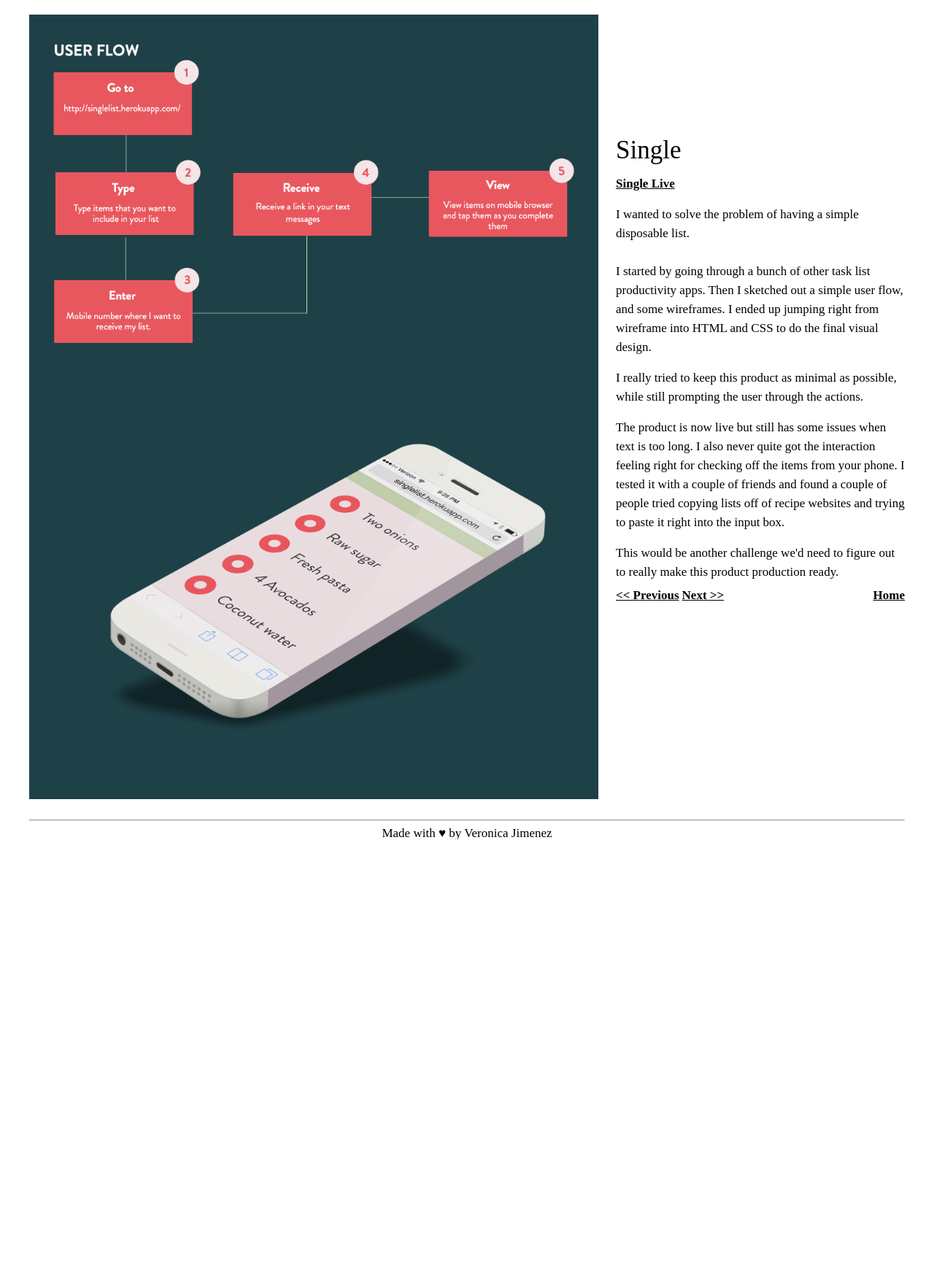
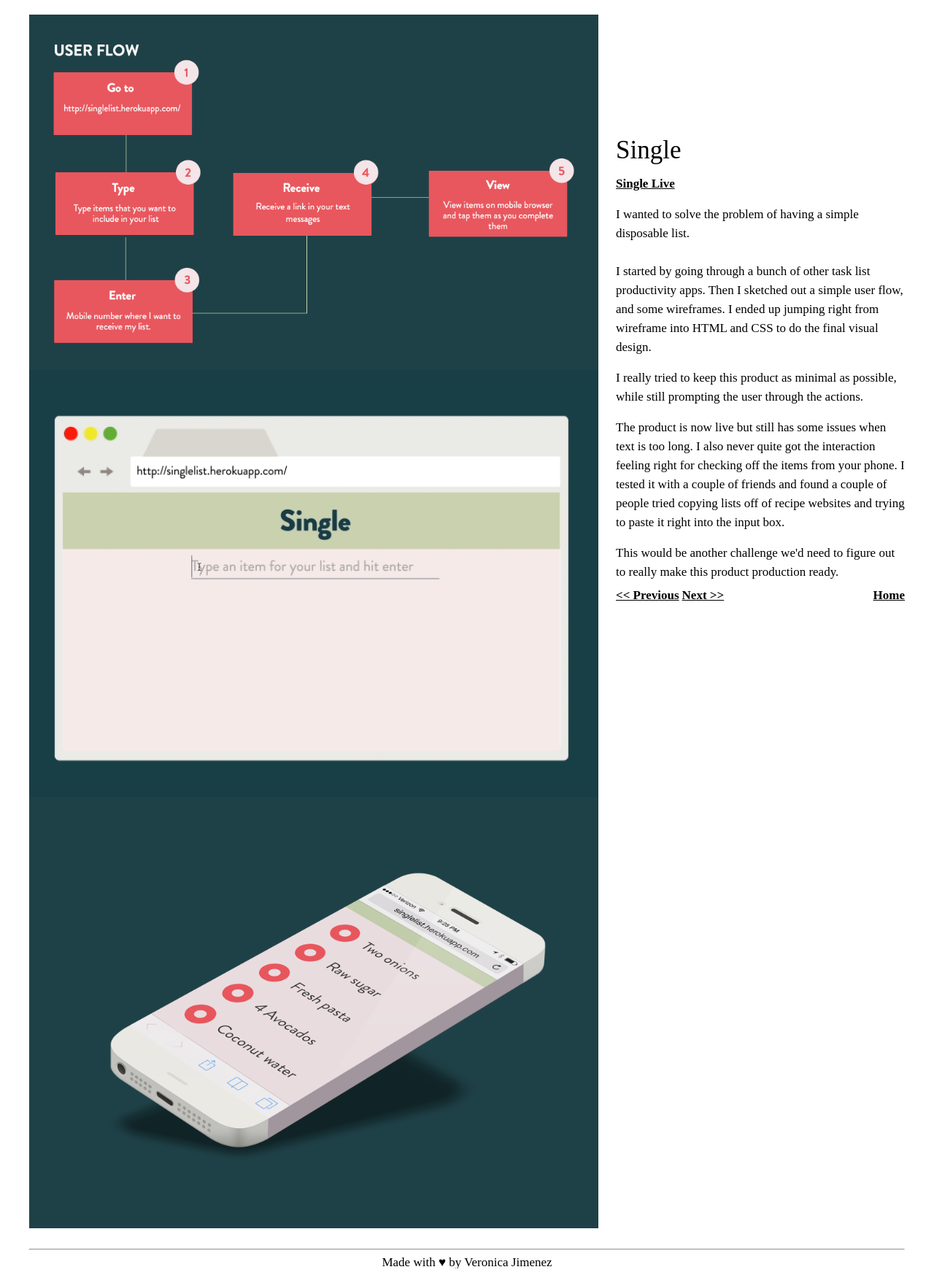
Before and after one commit to vnikajimenez/vnikajimenez.github.com, a Jekyll site: the page built from single.html, in a window 1280 px wide. Shown: the whole page at 73% size. Built offline with Jekyll 4.4.1, drawn with Linux system fonts in a browser that asks for light colours; nearby versions of some CDN libraries; before the commit the page ends 1170 px from its top, so only the background shows below that.

Commit message:
add single video

```diff
--- a/_layouts/page.html
+++ b/_layouts/page.html
@@ -6,7 +6,7 @@
     <div class="left-column {{ page.color_class }}" id="left-column" {% if page.longer == "right" %}data--75-bottom="transform:translateY(0px)" data--500-bottom="transform:translateY(425px);"{% endif %}>
       {{ content }}
     </div>
-    <div class="right-column" id="right-column" {% if page.longer == "left" %}data--75-bottom="transform:translateY(0px)" data--500-bottom="transform:translateY(425px);"{% endif %}>
+    <div class="right-column" id="right-column" {% if page.longer == "left" %}data--75-bottom="transform:translateY(0px)" data--1200-bottom="transform:translateY(1125px);"{% endif %}>
       <h2>{{ page.title }}</h2>
       <br>
       <p><a href="{{ page.link }}" target="_blank">{{ page.link_title }}</a></p>
--- a/single.html
+++ b/single.html
@@ -9,7 +9,10 @@
 ---
 <div class="portfolio-image">
 		<img src="images/flow-single.png" alt="photo"/>
-</div><!--image-->
+</div>
+<div class="portfolio-image">
+	<img src="images/single-video.gif" alt="photo"/>
+</div>
 <div class="portfolio-image">
 	<img src="images/single-mobile.png" alt="photo"/>
-</div><!--image-->
+</div>
```
Also changed, not shown: images/single-video.gif (added), 2 other files.
